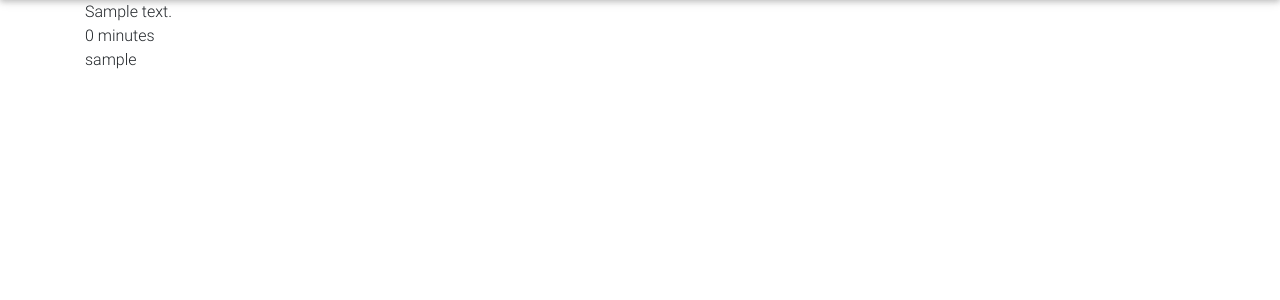
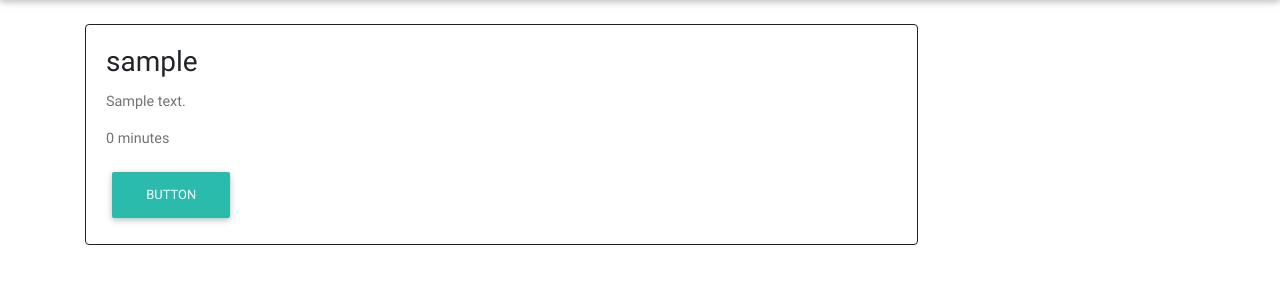
Before and after one commit to Alexmhack/django_tweetme, a Django app: page /tweet/ in a window 1280 px wide. Shown: the part 56-356 px from the top of the page. Run offline with Django 3.2, Linux system fonts and the light colour scheme; tables that the repository leaves empty hold one stand-in row (values such as "Sample post"); some libraries are stand-ins or nearby versions.

Commit message:
display list view in panels

```diff
--- a/tweets/templates/tweets/list_view.html
+++ b/tweets/templates/tweets/list_view.html
@@ -4,16 +4,23 @@
 
 	{% for obj in object_list %}
 
-		{{ obj.content }}<br>
-		{{ obj.timestamp|timesince }}<br>
-		{{ obj.user }}<br><br><br>
+		<!--Panel-->
+		<div class="card border-dark w-75 mt-4">
+		    <div class="card-body">
+		        <h3 class="card-title">{{ obj.user }}</h3>
+		        <p class="card-text">{{ obj.content }}</p>
+		        <p class="card-text">{{ obj.timestamp|timesince }}</p>
+		        <a href="" class="btn btn-default">Button</a>
+		    </div>
+		</div>
+		<!--/.Panel-->
 
 	{% empty %}
 
 		{% if request.GET.q %}
-			<h3>No tweets found.</h3>
+			<h2>No tweets found.</h2>
 		{% else %}
-			<h3>No tweets yet.</h3>
+			<h2>No tweets yet.</h2>
 		{% endif %}
 
 	{% endfor %}
```
